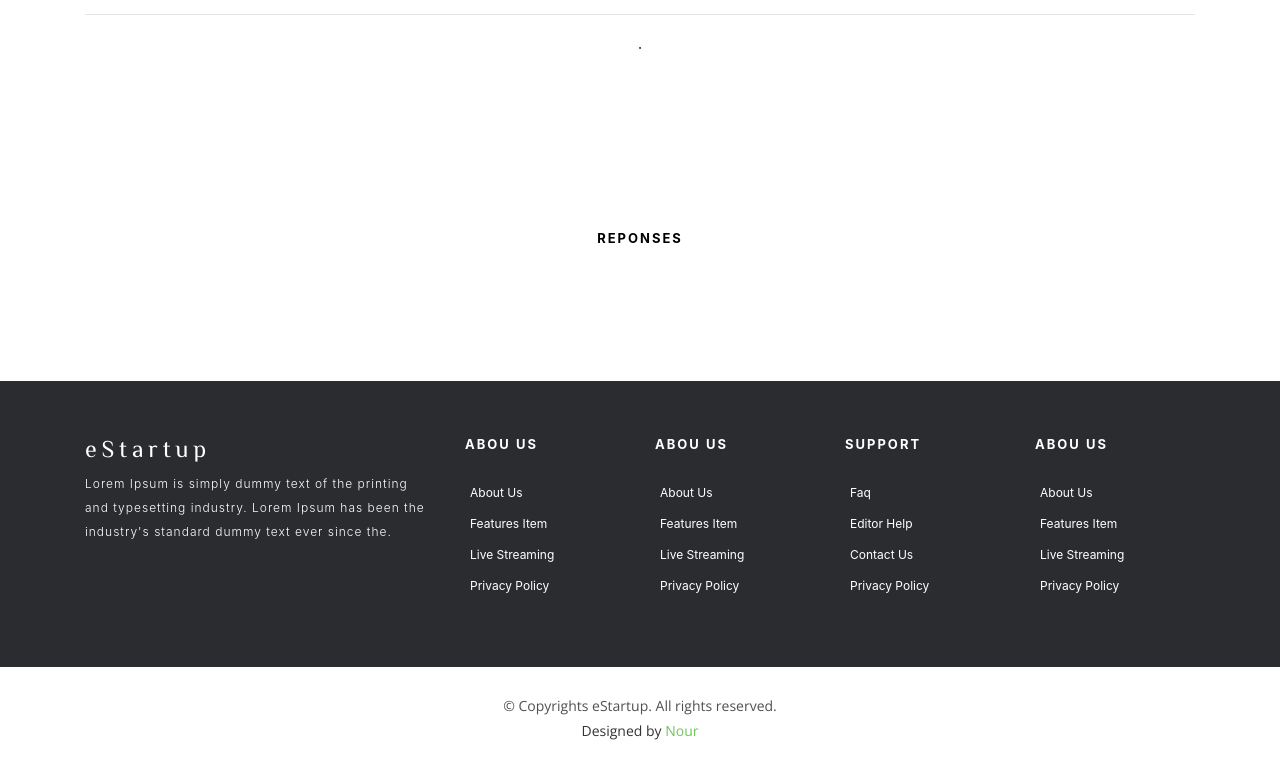
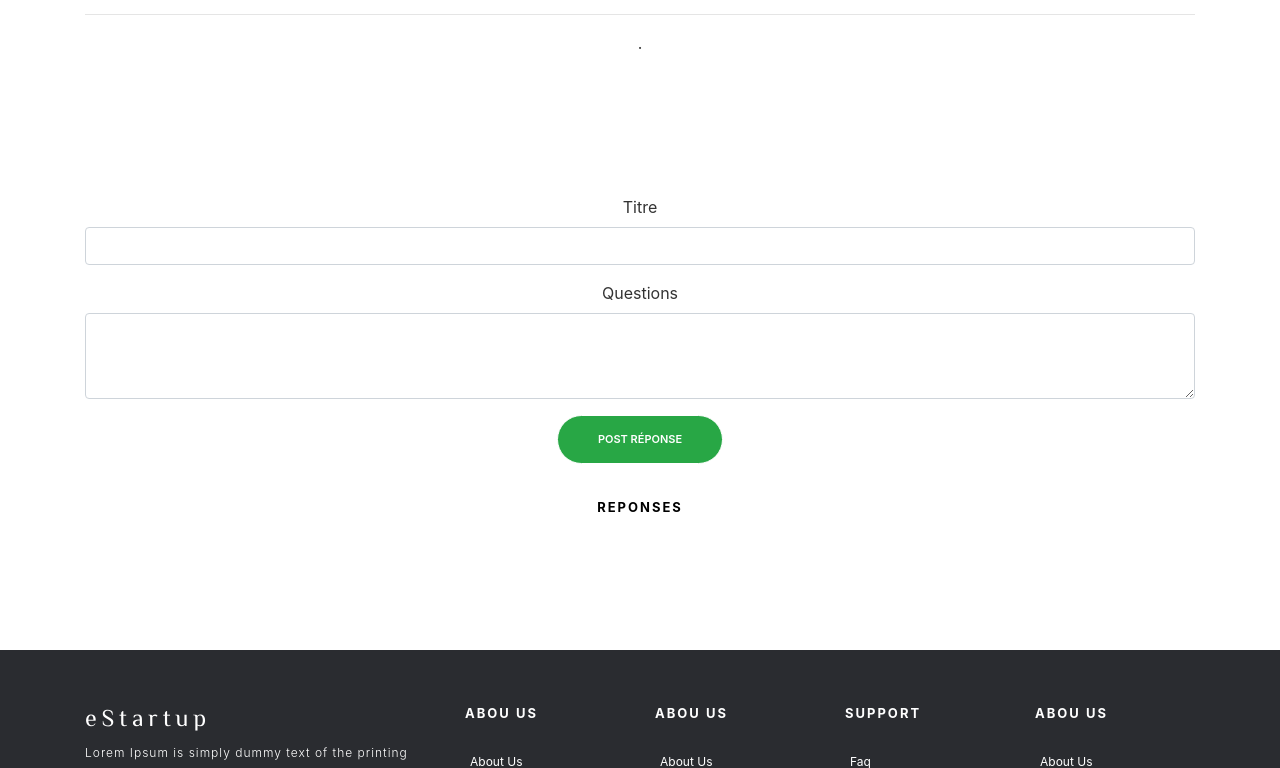
Before and after one commit to baccarnh/pme-QF, a Django app: template WorldTransit/blog/templates/blog/questionResponse.html in a window 1280 px wide. Shown: the part 140-908 px from the top of the page. Before the commit the page ends 880 px from the top, so only its background shows below. Run offline with Django 3.2, Linux system fonts and the light colour scheme; the template is opened without the code that fills it, so the values that code supplies are empty; some libraries are stand-ins or nearby versions.

Commit message:
add form in questionResponse.html for post reponse

```diff
--- a/WorldTransit/blog/templates/blog/questionResponse.html
+++ b/WorldTransit/blog/templates/blog/questionResponse.html
@@ -34,6 +34,17 @@
                   {% empty %}
                   {% endfor %}
               </div>
+              <form>
+                  <div class="form-group">
+                    <label for="exampleFormControlInput1">Titre</label>
+                    <input type="text" class="form-control" id="exampleFormControlInput1" >
+                  </div>
+                  <div class="form-group">
+                    <label for="exampleFormControlTextarea1">Questions</label>
+                    <textarea class="form-control" id="exampleFormControlTextarea1" rows="3"></textarea>
+                  </div>
+                  <button type="submit" class="btn btn-success">Post réponse</button>
+              </form>
           </div>
 
     <div class="container">
--- a/WorldTransit/blog/templates/blog/useraccount.html
+++ b/WorldTransit/blog/templates/blog/useraccount.html
@@ -54,7 +54,7 @@
       <option>Résolus</option>
     </select>
   </div>
-     <button type="submit">Post</button>
+     <button type="submit" class="btn btn-success">Post</button>
 </form>
 
 </html>
```
